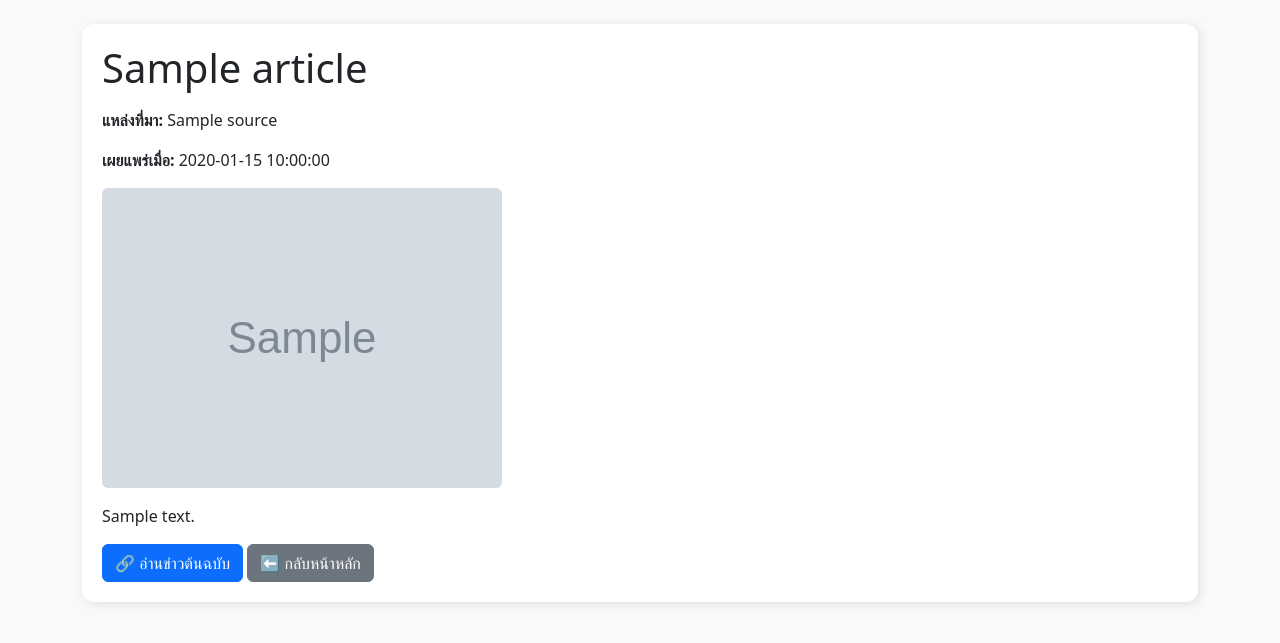
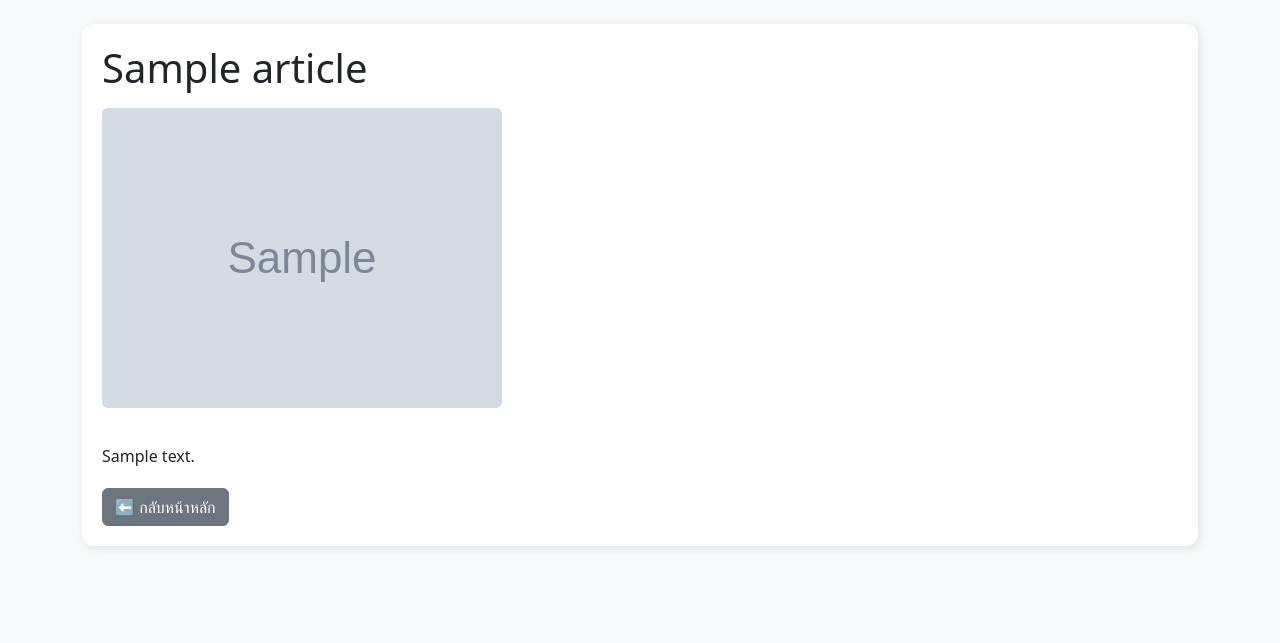
Before and after one commit to kirosugi/flask-news-app, a Flask app: template templates/article.html in a window 1280 px wide. Shown: the top 643 px of the page. Run offline with Flask 3, Linux system fonts and the light colour scheme; the template is opened without the code that fills it: most values are stand-ins (such as "Sample title", 1, 10 or a date in 2020); grey boxes marked "Sample" are stand-in pictures.

Commit message:
อัปเดตโค้ด

```diff
--- a/templates/article.html
+++ b/templates/article.html
@@ -5,6 +5,8 @@
     <meta name="viewport" content="width=device-width, initial-scale=1.0">
     <title>{{ article.title }}</title>
     <link rel="stylesheet" href="https://cdn.jsdelivr.net/npm/bootstrap@5.3.0/dist/css/bootstrap.min.css">
+    <script async src="https://pagead2.googlesyndication.com/pagead/js/adsbygoogle.js?client=ca-pub-3674924699803067"
+        crossorigin="anonymous"></script>
     <style>
         body {
             background-color: #f8f9fa;
@@ -16,19 +18,48 @@
             box-shadow: 2px 2px 10px rgba(0, 0, 0, 0.1);
             margin-top: 20px;
         }
+        .ad-container {
+            text-align: center;
+            margin: 20px 0;
+        }
     </style>
 </head>
 <body>
     <div class="container mt-4">
         <div class="news-container">
             <h1 class="mb-3">{{ article.title }}</h1>
-            <p><strong>แหล่งที่มา:</strong> {{ article.source }}</p>
-            <p><strong>เผยแพร่เมื่อ:</strong> {{ article.published_at }}</p>
             {% if article.image %}
             <img src="{{ article.image }}" class="img-fluid rounded mb-3" alt="ข่าว">
             {% endif %}
+
+            <!-- 📢 ตำแหน่งโฆษณาแรก (เหนือเนื้อหาข่าว) -->
+            <div class="ad-container">
+                <ins class="adsbygoogle"
+                    style="display:block"
+                    data-ad-client="ca-pub-3674924699803067"
+                    data-ad-slot="1234567890"
+                    data-ad-format="auto"
+                    data-full-width-responsive="true"></ins>
+                <script>
+                    (adsbygoogle = window.adsbygoogle || []).push({});
+                </script>
+            </div>
+
             <p>{{ content }}</p>
-            <a href="{{ article.url }}" class="btn btn-primary" target="_blank">🔗 อ่านข่าวต้นฉบับ</a>
+
+            <!-- 📢 ตำแหน่งโฆษณาที่สอง (หลังเนื้อหาข่าว) -->
+            <div class="ad-container">
+                <ins class="adsbygoogle"
+                    style="display:block"
+                    data-ad-client="ca-pub-3674924699803067"
+                    data-ad-slot="0987654321"
+                    data-ad-format="auto"
+                    data-full-width-responsive="true"></ins>
+                <script>
+                    (adsbygoogle = window.adsbygoogle || []).push({});
+                </script>
+            </div>
+
             <a href="/" class="btn btn-secondary">⬅️ กลับหน้าหลัก</a>
         </div>
     </div>
```
